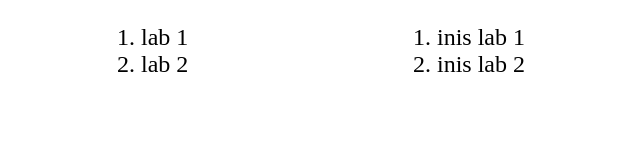
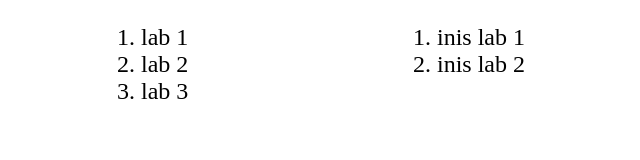
Before and after one commit to senyavitrazov/inis-evt-labs, a plain HTML site: page index.html in a window 1280 px wide. Shown: the full height of the page, 307-947 px from the left. Drawn offline with Linux system fonts and the light colour scheme.

Commit message:
fix: lil fix

```diff
--- a/index.html
+++ b/index.html
@@ -11,6 +11,7 @@
   <ol class="list_evt">
     <li class="list__item"><a href="./first/index.html">lab 1</a></li>
     <li class="list__item"><a href="./evt-second/index.html">lab 2</a></li>
+    <li class="list__item"><a href="./evt-third-dist/3_lab_EVT.html">lab 3</a></li>
   </ol>
   <ol class="list_inis">
     <li class="list__item"><a href="./inis-first/index.html"> inis lab 1</a></li>
```
